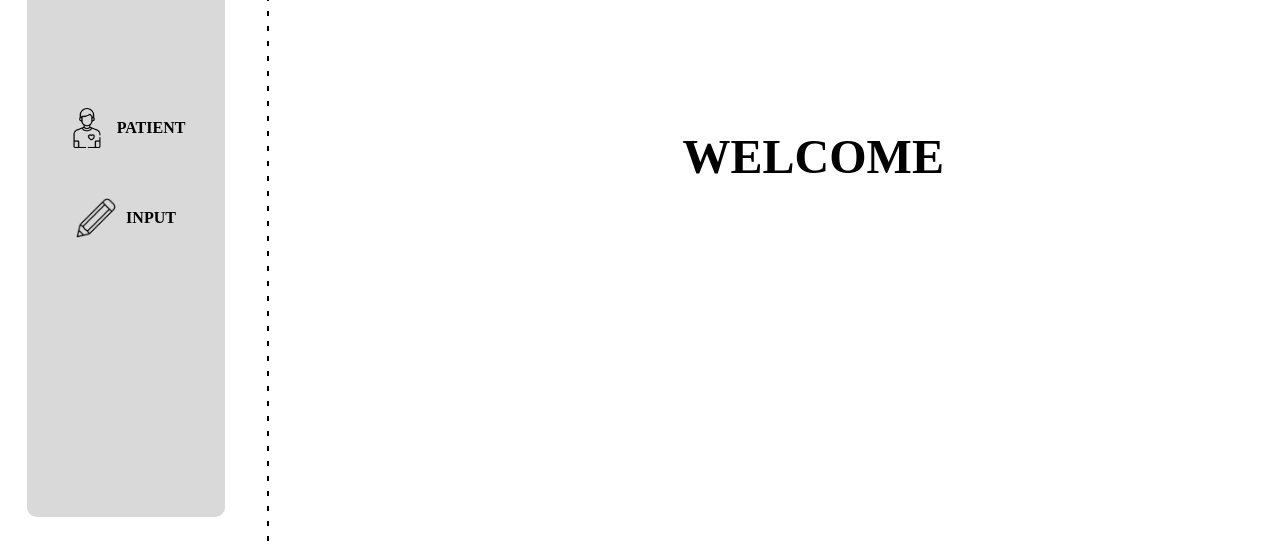
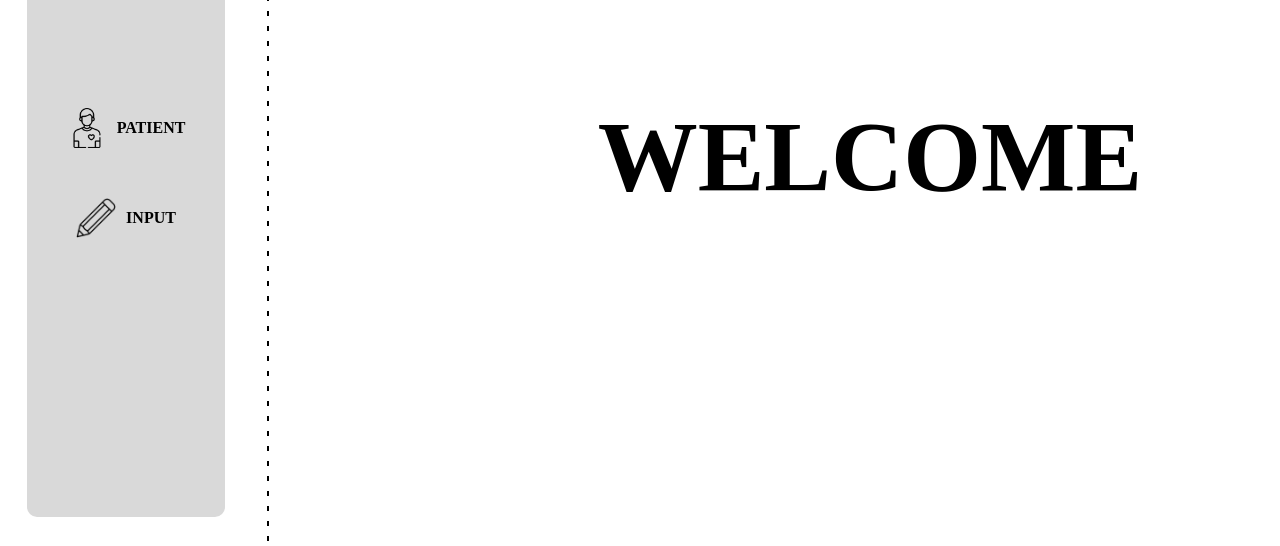
Before and after one commit to syifanaw/SpO2_Monitoring, a plain HTML site: page main.html in a window 1280 px wide. Shown: the part 254-800 px from the top of the page. Drawn offline with Linux system fonts and the light colour scheme.

Commit message:
Update main_style.css

```diff
--- a/main_style.css
+++ b/main_style.css
@@ -101,8 +101,8 @@ img {
     position: absolute;
     top: 50%;
     left: 50%;
-    transform: translate(-30%, -50%); /* Geser untuk posisikan ke kanan tengah */
-    font-size: 48px; /* Besar */
+    transform: translate(-30%, -50%);
+    font-size: 100px;
     font-weight: bold; /* Tebal */
     color: #000; /* Warna teks */
 }
```
